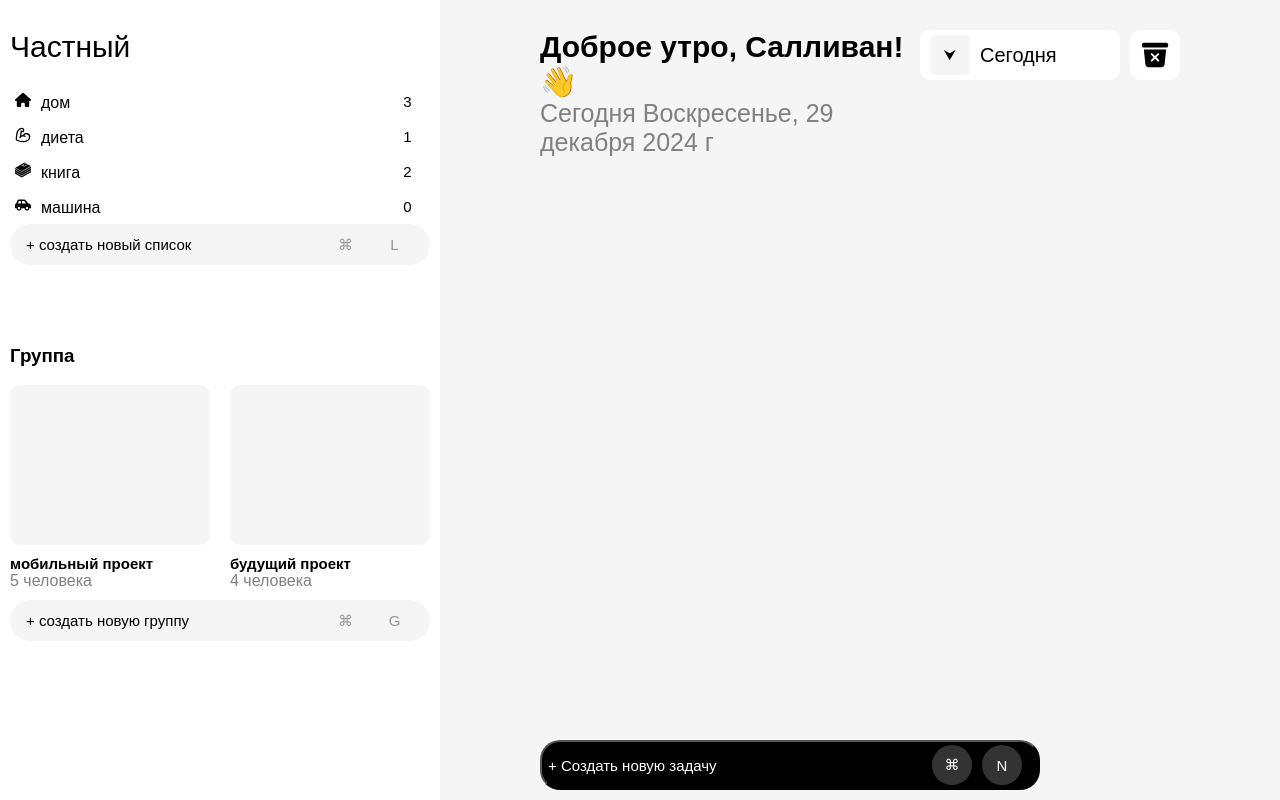
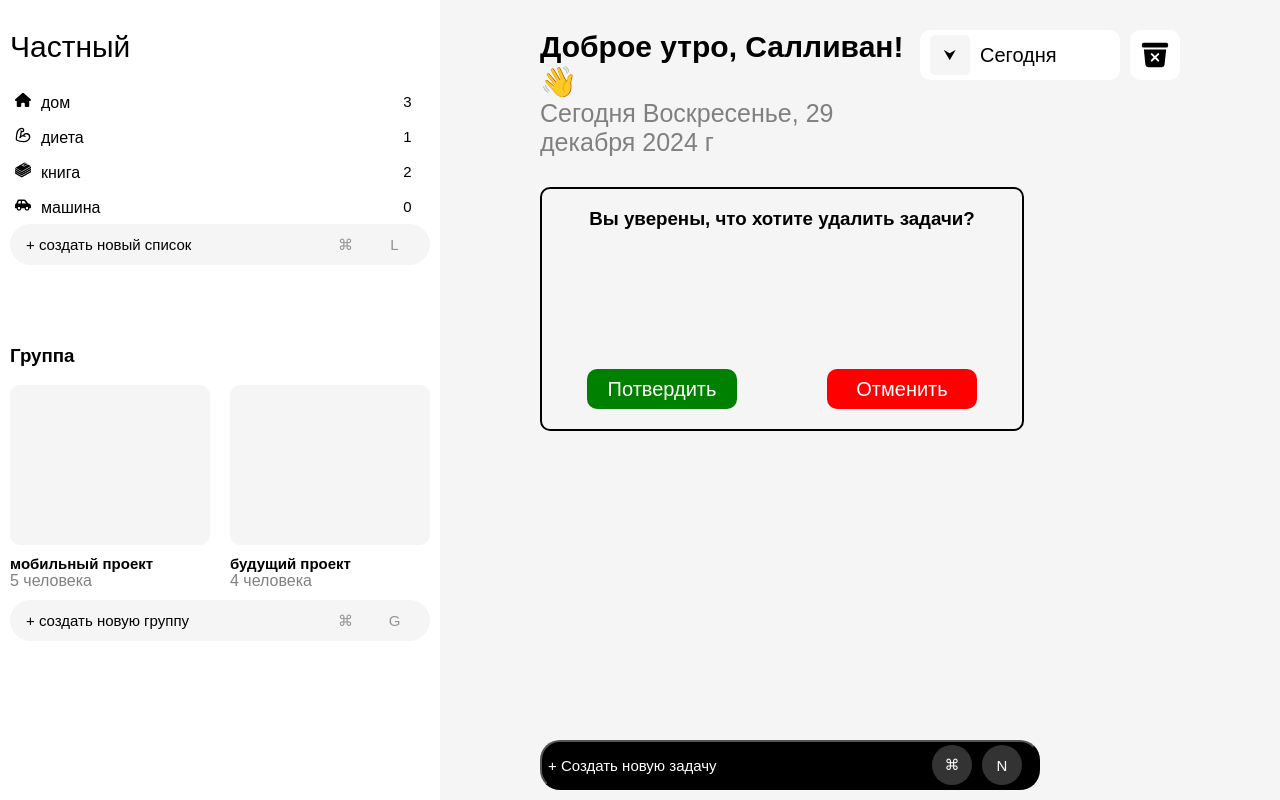
Before and after one commit to ayhan-gadjibalayev/todo-app, a React (Create React App) app: page / in a window 1280 px wide. Built offline with nearby package versions, Linux system fonts and the light colour scheme.

Commit message:
удаление задач с подтверждением (не доделано)

```diff
--- a/src/App.css
+++ b/src/App.css
@@ -232,7 +232,7 @@ body {
   flex-direction: column;
   border-radius: 20px;
   padding: 10px;
-  border: 1px solid black;
+  border: 10x solid black;
   background-color: #FFFFFF;
 }
 
@@ -275,3 +275,40 @@ body {
   margin-right: 10px;
   text-decoration: line-through;
 }
+
+.modal-window {
+  display: flex;
+  align-items: center;
+  justify-content: space-between;
+  flex-direction: column;
+  height: 30vh;
+  width: 60vh;
+  border: 2px solid black;
+  border-radius: 10px;
+}
+
+.true {
+  background-color: green;
+}
+
+.false {
+  background-color: red;
+}
+
+.same {
+  font-size: 20px;
+  display: flex;
+  align-items: center;
+  justify-content: center;
+  width: 150px;
+  height: 40px;
+  border-radius: 10px;
+  cursor: pointer;
+  color: white;
+}
+
+.true-false-group {
+  display: flex;
+  justify-content: space-around;
+  width: 100%;
+}
--- a/src/App.js
+++ b/src/App.js
@@ -1,5 +1,6 @@
 import "./App.css";
 import "./SidiBarItem.css";
+import DeleteTaskConfirmation from "./components/deleteTaskConfirmation";
 import CreateNewTask from "./components/CreateNewTask";
 import MobalProject from "./components/GroupItem";
 import ListButton from "./components/CreateNewListWindow";
@@ -134,6 +135,13 @@ export default function App() {
   };
 
   const deleteTask = () => {
+    const selectedTasks = taskList.filter((taskList) =>
+      taskList.tasks.some((task) => task.isChecked)
+    );
+
+    if (selectedTasks.length > 0) {
+      console.log("получаем сообщение");
+    }
     setTaskList((prevTasks) => {
       return prevTasks.map((taskList) => {
         const newTasks = taskList.tasks.filter((task) => task.isChecked === false);
@@ -144,7 +152,6 @@ export default function App() {
       });
     });
   };
-
 
   return (
     <div className="app-container">
@@ -200,6 +207,7 @@ export default function App() {
               isActive={active === task.parentId}
             />
           ))}
+          <DeleteTaskConfirmation />
         </div>
         <CreateNewTask saveChange={saveChange} active={active} />
       </div>
--- /dev/null
+++ b/src/components/deleteTaskConfirmation.js
@@ -0,0 +1,13 @@
+export default function DeleteTaskConfirmation () {
+
+
+    return(
+        <div className="modal-window">
+            <h3 className="text-aaa">Вы уверены, что хотите удалить задачи?</h3>
+            <div className="true-false-group">
+                <p className="true same">Потвердить</p>
+                <p className="false same">Отменить</p>
+            </div>
+        </div>
+    );
+}
```
Lines whose indentation alone changed are shown as unchanged.
